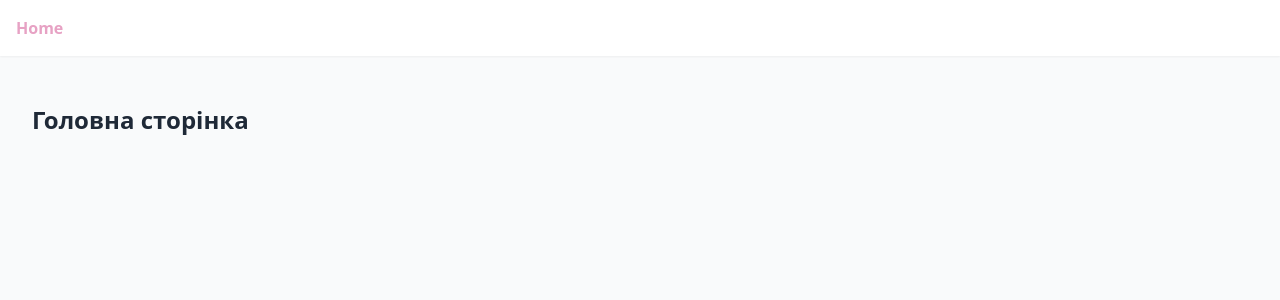
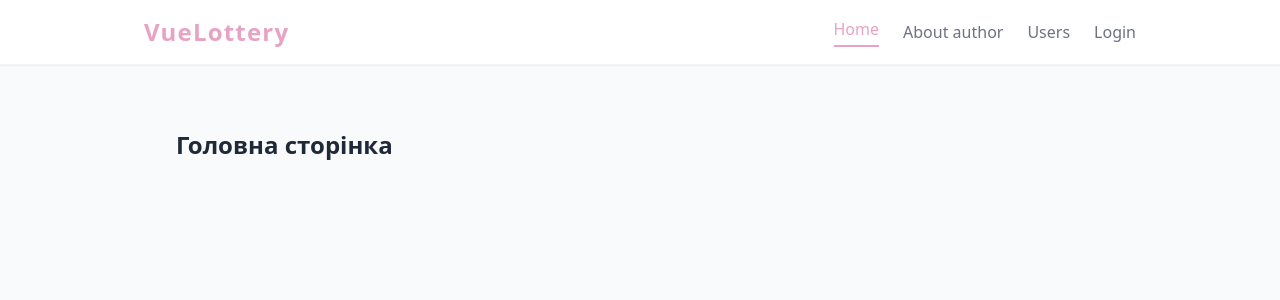
Before and after one commit to DariaPoliakovaa/vue-lottery-app, a Vue app in the folder vue-lottery-app/: page / in a window 1280 px wide. Shown: the top 300 px of the page. Built offline with nearby package versions, Linux system fonts and the light colour scheme.

Commit message:
feat: add app header, navigation and logo components

```diff
--- a/vue-lottery-app/src/App.vue
+++ b/vue-lottery-app/src/App.vue
@@ -1,13 +1,14 @@
 <script setup lang="ts">
-import { RouterView, RouterLink } from 'vue-router'
+import { RouterView } from 'vue-router'
+import AppHeader from './components/AppHeader.vue'
 </script>
 
 <template>
   <div class="min-h-screen bg-gray-50">
-    <nav class="bg-white shadow-sm p-4 mb-4 flex gap-4">
-      <RouterLink to="/" class="text-primary hover:underline font-bold">Home</RouterLink>
-    </nav>
+    <AppHeader />
 
-    <RouterView />
+    <main class="max-w-5xl mx-auto px-4 py-8">
+      <RouterView />
+    </main>
   </div>
 </template>
--- /dev/null
+++ b/vue-lottery-app/src/components/AppHeader.vue
@@ -0,0 +1,13 @@
+<script setup lang="ts">
+import Logo from './Logo.vue'
+import AppNavigation from './AppNavigation.vue'
+</script>
+
+<template>
+  <header class="bg-white shadow-sm border-b border-gray-100">
+    <div class="max-w-5xl mx-auto px-4 h-16 flex items-center justify-between">
+      <Logo />
+      <AppNavigation />
+    </div>
+  </header>
+</template>
--- /dev/null
+++ b/vue-lottery-app/src/components/AppNavigation.vue
@@ -0,0 +1,39 @@
+<script setup lang="ts">
+import { RouterLink } from 'vue-router'
+</script>
+
+<template>
+  <nav class="flex items-center gap-6">
+    <RouterLink
+      to="/"
+      class="text-gray-500 hover:text-primary transition-colors font-medium"
+      active-class="text-primary font-bold border-b-2 border-primary pb-1"
+    >
+      Home
+    </RouterLink>
+
+    <RouterLink
+      to="/about"
+      class="text-gray-500 hover:text-primary transition-colors font-medium"
+      active-class="text-primary font-bold border-b-2 border-primary pb-1"
+    >
+      About author
+    </RouterLink>
+
+    <RouterLink
+      to="/users"
+      class="text-gray-500 hover:text-primary transition-colors font-medium"
+      active-class="text-primary font-bold border-b-2 border-primary pb-1"
+    >
+      Users
+    </RouterLink>
+
+    <RouterLink
+      to="/login"
+      class="text-gray-500 hover:text-primary transition-colors font-medium"
+      active-class="text-primary font-bold border-b-2 border-primary pb-1"
+    >
+      Login
+    </RouterLink>
+  </nav>
+</template>
--- /dev/null
+++ b/vue-lottery-app/src/components/Logo.vue
@@ -0,0 +1,9 @@
+<script setup lang="ts">
+import { RouterLink } from 'vue-router'
+</script>
+
+<template>
+  <RouterLink to="/" class="text-2xl font-black text-primary tracking-wider hover:opacity-80 transition-opacity">
+    VueLottery
+  </RouterLink>
+</template>
```
